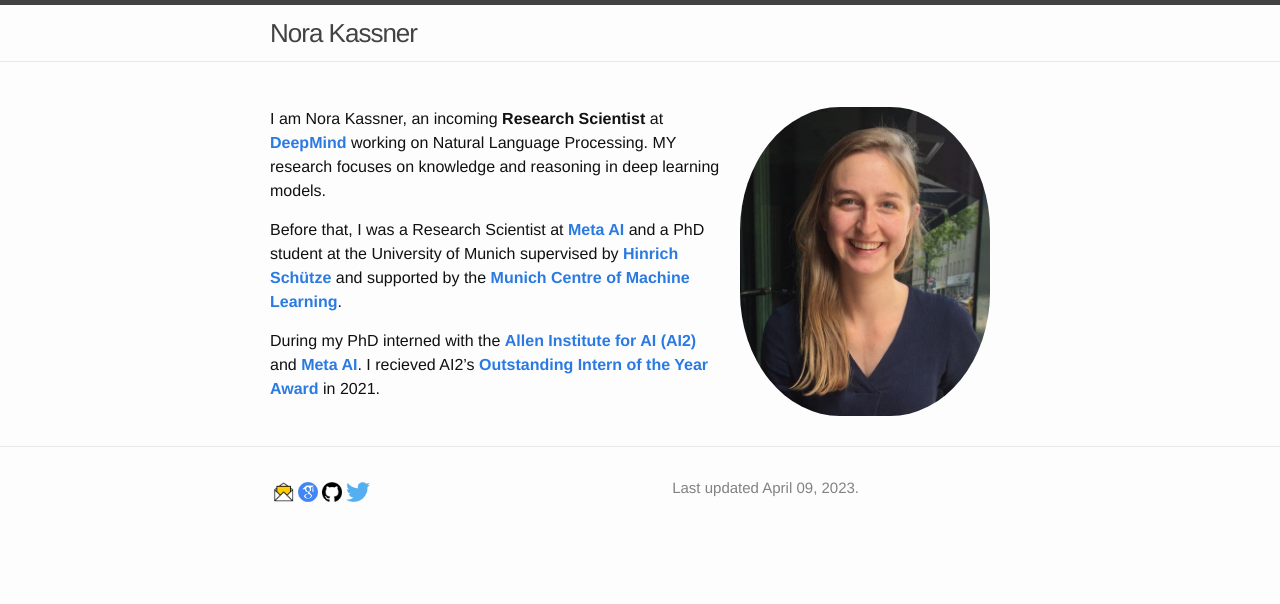
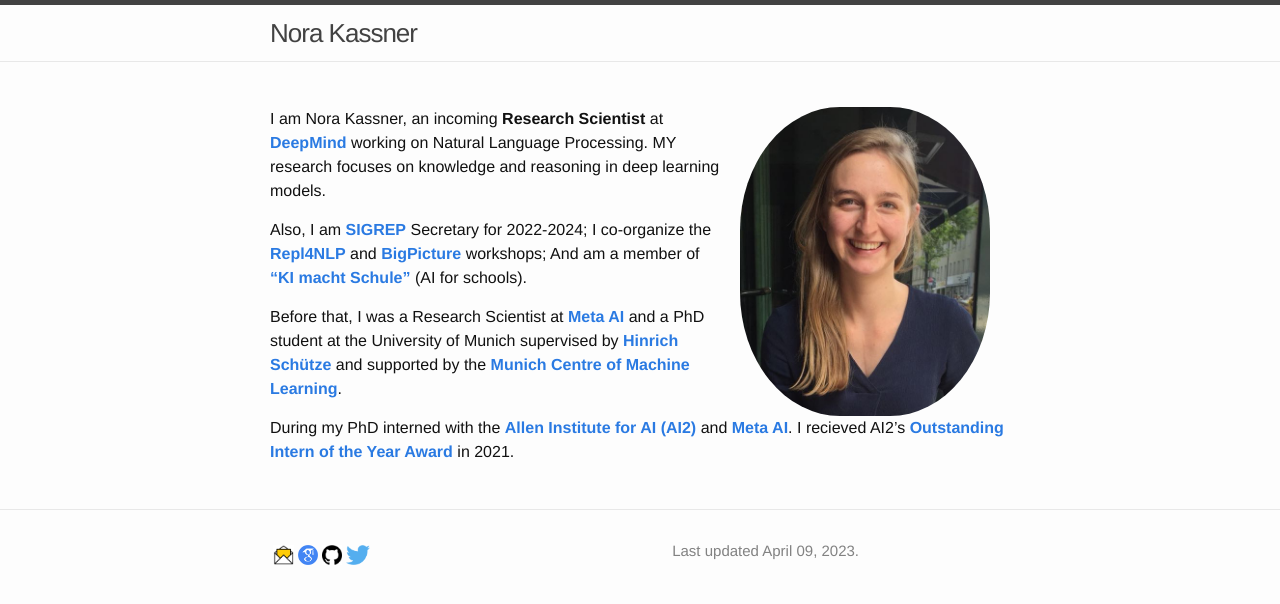
Before and after one commit to norakassner/norakassner.github.io, a Jekyll site: the page built from index.md, in a window 1280 px wide. Shown: the top 604 px of the page. Built offline with Jekyll 4.4.1, drawn with Linux system fonts in a browser that asks for light colours.

Commit message:
Initial commit

```diff
--- a/index.md
+++ b/index.md
@@ -12,6 +12,8 @@ description: I'm Nora and I am a Research Scientist in Natural Language Processi
 
 I am Nora Kassner, an incoming  __Research Scientist__ at [__DeepMind__](https://www.deepmind.com/) working on Natural Language Processing. MY research focuses on knowledge and reasoning in deep learning models.
 
+Also, I am [__SIGREP__](https://www.sigrep.org/index.html) Secretary for 2022-2024; I co-organize the [__Repl4NLP__](https://sites.google.com/view/repl4nlp2023/?pli=1) and [__BigPicture__](https://www.bigpictureworkshop.com/) workshops; And am a member of [__"KI macht Schule"__](https://ki-macht-schule.de) (AI for schools).
+
 Before that, I was a Research Scientist at [__Meta AI__](https://ai.facebook.com/) and a PhD student at the University of Munich supervised by [__Hinrich Schütze__](https://scholar.google.com/citations?user=qIL9dWUAAAAJ&hl=en) and supported by the  [__Munich Centre of Machine Learning__](https://mcml.ai/).
 
 During my PhD interned with the [__Allen Institute for AI (AI2)__](https://allenai.org/) and [__Meta AI__](https://ai.facebook.com/). I recieved AI2's [__Outstanding Intern of the Year Award__](https://allenai.org/outstanding-interns) in 2021.
```
